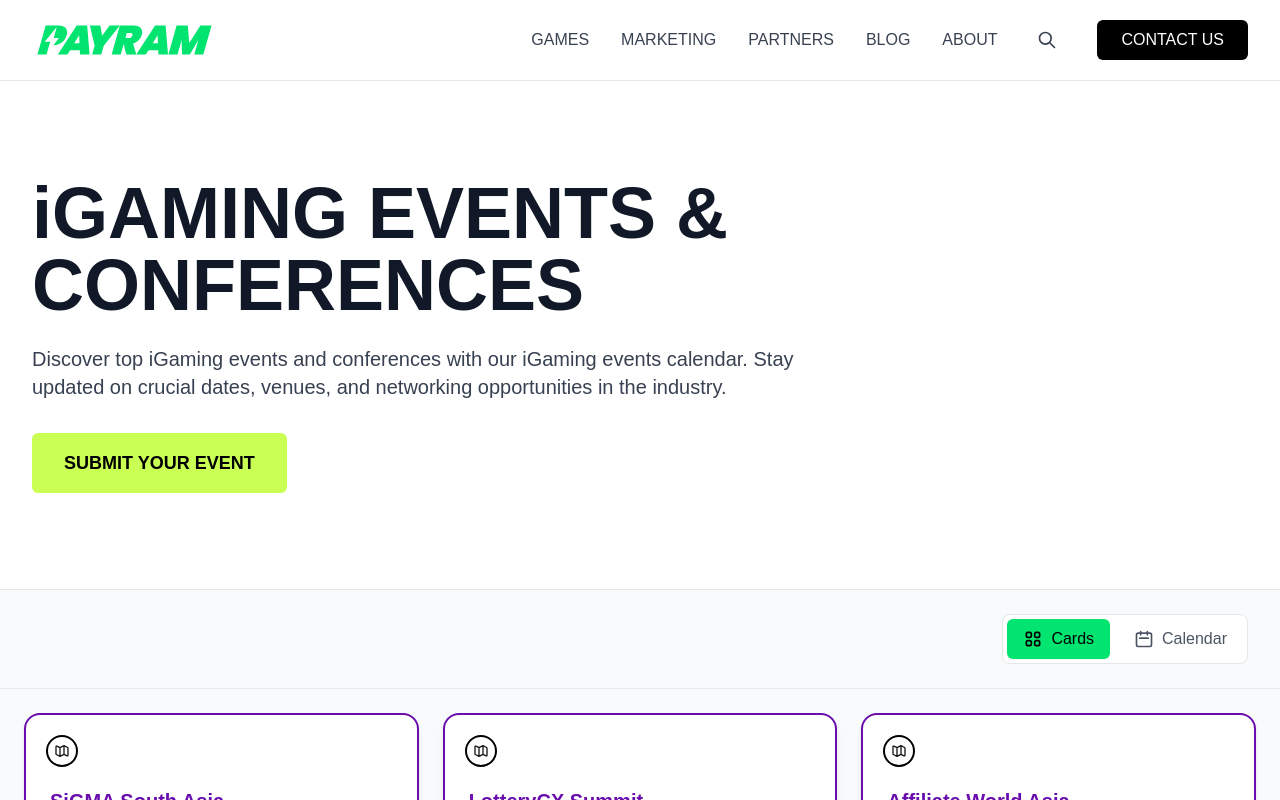
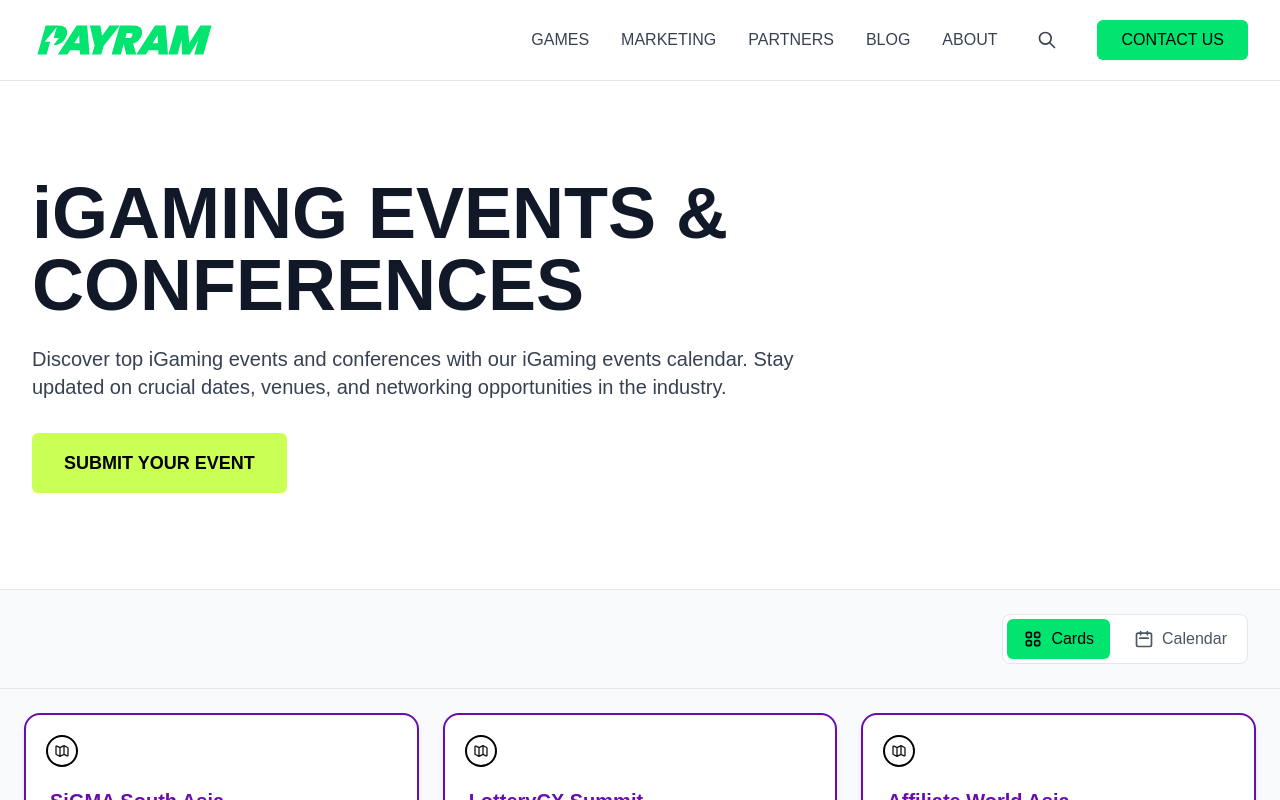
Before and after one commit to PayRam/gaming-event-calendar, a Next.js app: page / in a window 1280 px wide. Shown: the top 800 px of the page. Built offline with nearby package versions, Linux system fonts and the light colour scheme.

Commit message:
feat: update button styles for improved visibility and consistency

```diff
--- a/src/app/page.tsx
+++ b/src/app/page.tsx
@@ -75,7 +75,7 @@ export default function Home() {
                   />
                 </svg>
               </button>
-              <button className="px-6 py-2 bg-black text-white rounded-md hover:bg-gray-800 font-medium">
+              <button className="px-6 py-2 bg-[#01E46F] text-black rounded-md hover:bg-[#01E46F]/80 font-medium">
                 CONTACT US
               </button>
             </div>
@@ -96,7 +96,7 @@ export default function Home() {
               events calendar. Stay updated on crucial dates, venues, and
               networking opportunities in the industry.
             </p>
-            <button className="px-8 py-4 bg-[#CAFF54] text-black rounded-md hover:bg-[#CAFF54]/90 font-bold text-lg transition-colors">
+            <button className="px-8 py-4 bg-[#CAFF54] text-black rounded-md hover:bg-[#01E46F]/90 font-bold text-lg transition-colors">
               SUBMIT YOUR EVENT
             </button>
           </div>
```
